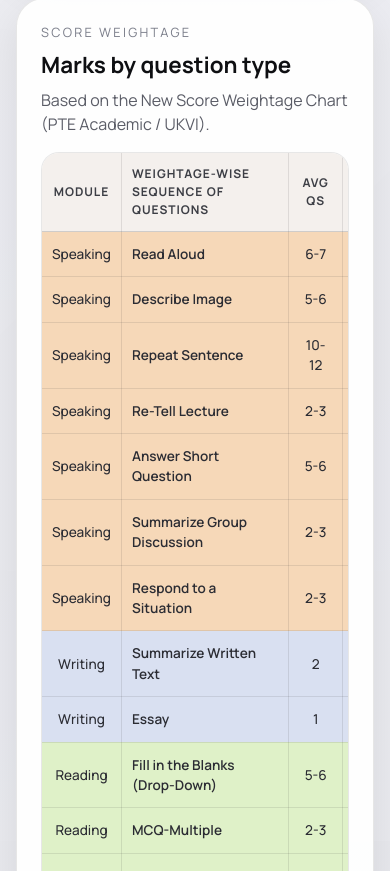
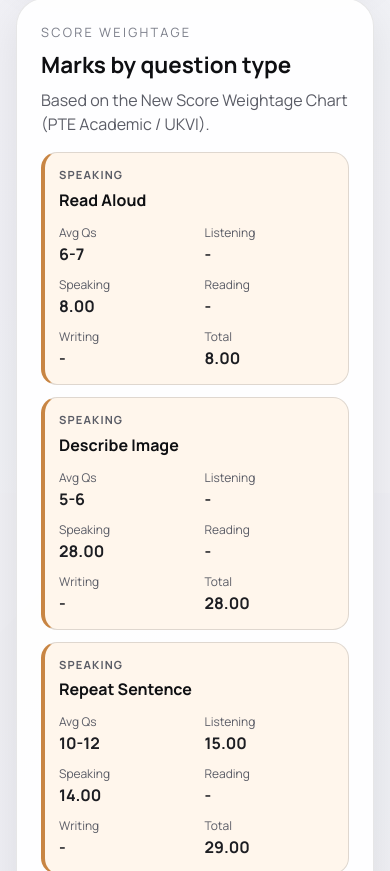
Before and after one commit to scuba3198/pte-class-coverage, a React (Vite) app: page / in a window 390 px wide. Shown: the part 3613-4484 px from the top of the page. Built offline with nearby package versions, Linux system fonts and the light colour scheme.

Commit message:
Add mobile weightage cards

```diff
--- a/src/App.css
+++ b/src/App.css
@@ -508,6 +508,84 @@
   min-width: 720px;
 }
 
+.weightage-cards {
+  display: none;
+  margin-top: 16px;
+  gap: 12px;
+}
+
+.weightage-entry-card {
+  border: 1px solid rgba(60, 60, 60, 0.16);
+  border-left: 4px solid rgba(60, 60, 60, 0.16);
+  border-radius: 16px;
+  padding: 14px;
+  background: rgba(255, 255, 255, 0.92);
+  display: grid;
+  gap: 12px;
+}
+
+.weightage-entry-card.weightage-speaking {
+  border-left-color: #c88543;
+  background: #fff6ec;
+}
+
+.weightage-entry-card.weightage-writing {
+  border-left-color: #6c7bb8;
+  background: #f3f6ff;
+}
+
+.weightage-entry-card.weightage-reading {
+  border-left-color: #6ea95b;
+  background: #f6fff1;
+}
+
+.weightage-entry-card.weightage-listening {
+  border-left-color: #c06a76;
+  background: #fff2f5;
+}
+
+.weightage-entry-card.weightage-total-card {
+  border-left-color: var(--ink-900);
+  background: #f3f0f6;
+}
+
+.weightage-card-header {
+  display: grid;
+  gap: 4px;
+}
+
+.weightage-card-module {
+  font-size: 0.7rem;
+  letter-spacing: 0.1em;
+  text-transform: uppercase;
+  color: var(--ink-500);
+  font-weight: 700;
+}
+
+.weightage-card-question {
+  font-size: 1rem;
+  font-weight: 700;
+  color: var(--ink-900);
+}
+
+.weightage-card-grid {
+  display: grid;
+  grid-template-columns: repeat(2, minmax(0, 1fr));
+  gap: 10px 16px;
+}
+
+.weightage-card-label {
+  display: block;
+  font-size: 0.75rem;
+  color: var(--ink-500);
+}
+
+.weightage-card-value {
+  display: block;
+  font-weight: 700;
+  color: var(--ink-800);
+}
+
 .weightage-table thead th {
   background: #f4f0ed;
   font-size: 0.75rem;
@@ -571,6 +649,14 @@
 @media (max-width: 900px) {
   .weightage-table {
     font-size: 0.85rem;
+  }
+
+  .weightage-table-wrap {
+    display: none;
+  }
+
+  .weightage-cards {
+    display: grid;
   }
 }
 .primary-button,
--- a/src/App.jsx
+++ b/src/App.jsx
@@ -714,6 +714,81 @@ function App() {
                 </tfoot>
               </table>
             </div>
+            <div className="weightage-cards">
+              {weightageChart.map((entry) => (
+                <div
+                  key={`${entry.question}-${entry.module}-card`}
+                  className={`weightage-entry-card weightage-${entry.module.toLowerCase()}`}
+                >
+                  <div className="weightage-card-header">
+                    <span className="weightage-card-module">{entry.module}</span>
+                    <span className="weightage-card-question">{entry.question}</span>
+                  </div>
+                  <div className="weightage-card-grid">
+                    <div>
+                      <span className="weightage-card-label">Avg Qs</span>
+                      <span className="weightage-card-value">{entry.avgQs}</span>
+                    </div>
+                    <div>
+                      <span className="weightage-card-label">Listening</span>
+                      <span className="weightage-card-value">
+                        {entry.scores.listening ? entry.scores.listening.toFixed(2) : '-'}
+                      </span>
+                    </div>
+                    <div>
+                      <span className="weightage-card-label">Speaking</span>
+                      <span className="weightage-card-value">
+                        {entry.scores.speaking ? entry.scores.speaking.toFixed(2) : '-'}
+                      </span>
+                    </div>
+                    <div>
+                      <span className="weightage-card-label">Reading</span>
+                      <span className="weightage-card-value">
+                        {entry.scores.reading ? entry.scores.reading.toFixed(2) : '-'}
+                      </span>
+                    </div>
+                    <div>
+                      <span className="weightage-card-label">Writing</span>
+                      <span className="weightage-card-value">
+                        {entry.scores.writing ? entry.scores.writing.toFixed(2) : '-'}
+                      </span>
+                    </div>
+                    <div>
+                      <span className="weightage-card-label">Total</span>
+                      <span className="weightage-card-value">{entry.total.toFixed(2)}</span>
+                    </div>
+                  </div>
+                </div>
+              ))}
+              <div className="weightage-entry-card weightage-total-card">
+                <div className="weightage-card-header">
+                  <span className="weightage-card-module">Totals</span>
+                  <span className="weightage-card-question">All modules</span>
+                </div>
+                <div className="weightage-card-grid">
+                  <div>
+                    <span className="weightage-card-label">Listening</span>
+                    <span className="weightage-card-value">{weightageTotals.listening.toFixed(2)}</span>
+                  </div>
+                  <div>
+                    <span className="weightage-card-label">Speaking</span>
+                    <span className="weightage-card-value">{weightageTotals.speaking.toFixed(2)}</span>
+                  </div>
+                  <div>
+                    <span className="weightage-card-label">Reading</span>
+                    <span className="weightage-card-value">{weightageTotals.reading.toFixed(2)}</span>
+                  </div>
+                  <div>
+                    <span className="weightage-card-label">Writing</span>
+                    <span className="weightage-card-value">{weightageTotals.writing.toFixed(2)}</span>
+                  </div>
+                  <div>
+                    <span className="weightage-card-label">Total</span>
+                    <span className="weightage-card-value">{weightageTotals.total.toFixed(2)}</span>
+                  </div>
+                </div>
+              </div>
+            </div>
             <p className="backup-note">
               Source: New Score Weightage Chart in the AlfaPTE guide (Aug 7, 2025 update).
             </p>
```
Lines whose indentation alone changed are shown as unchanged.
